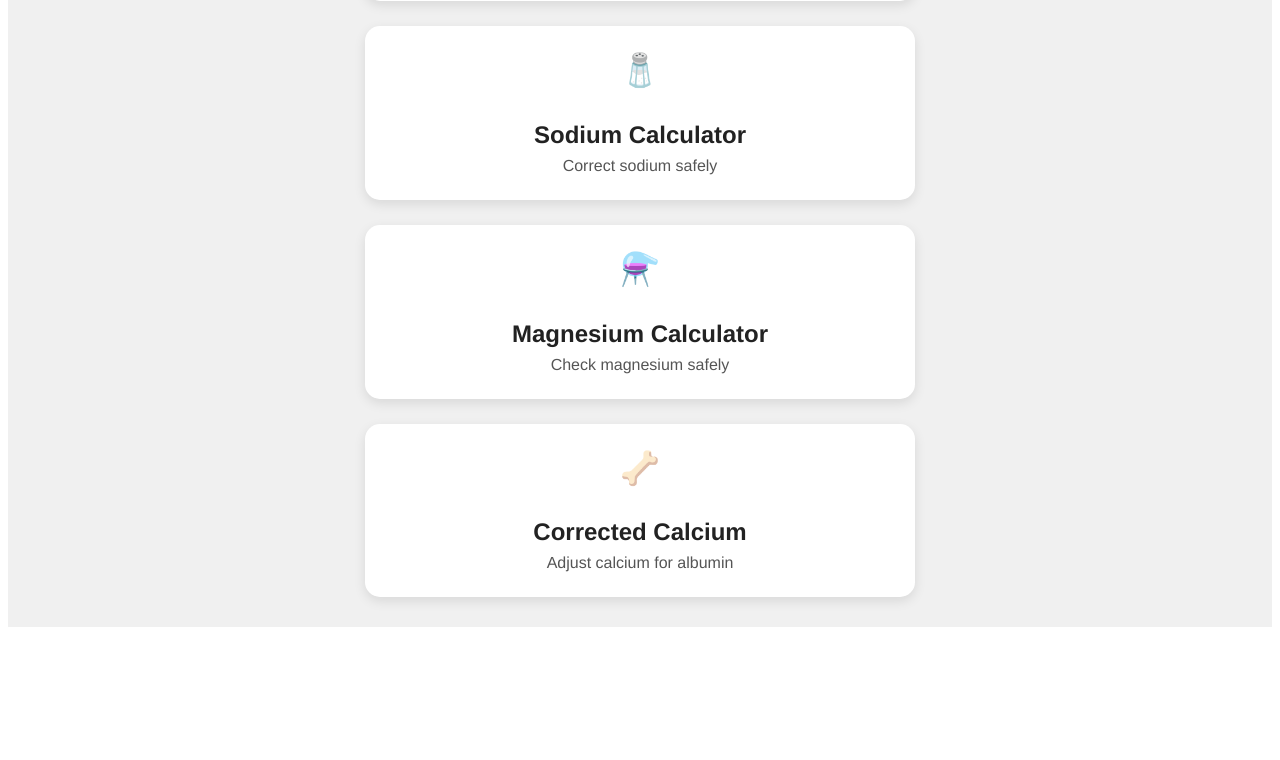
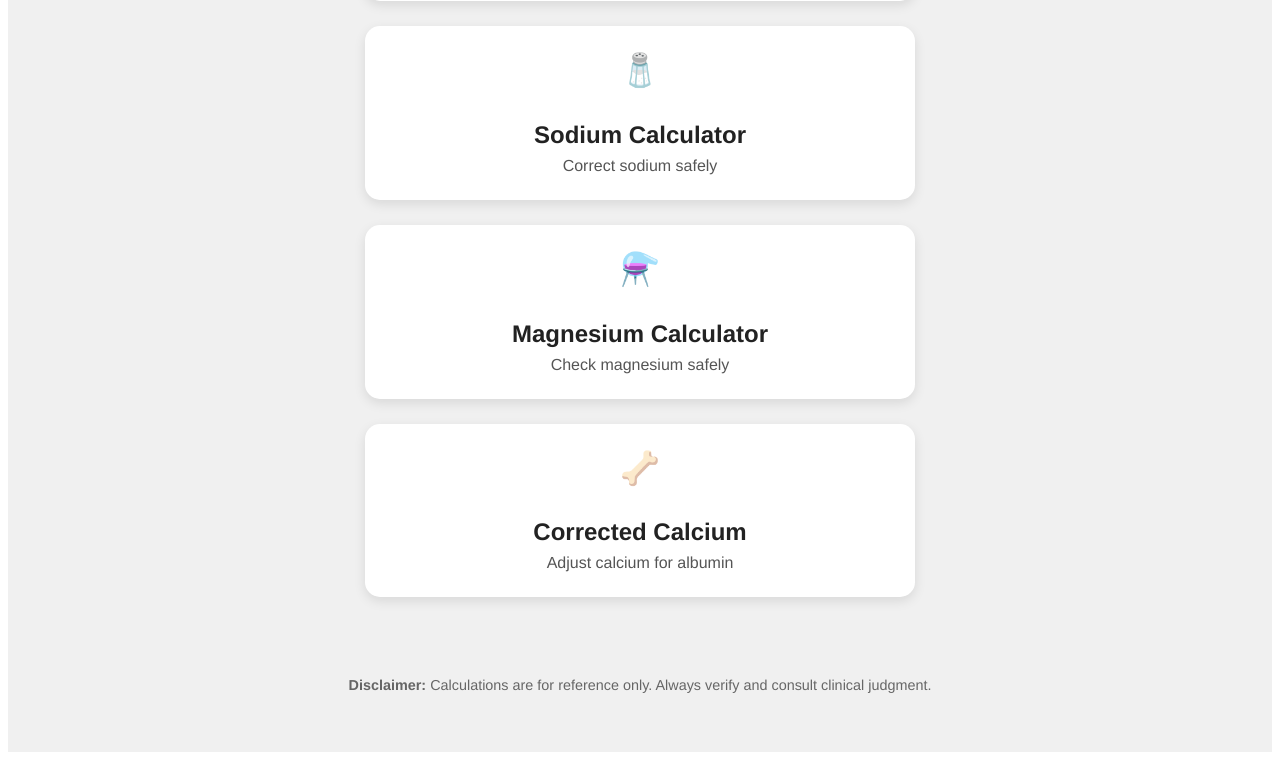
Before and after one commit to Jiahui-hub/HCTM-calculators, a Next.js app: page / in a window 1280 px wide. Shown: the part 323-1083 px from the top of the page. Before the commit the page ends 958 px from the top, so only its background shows below. Built offline with nearby package versions, Linux system fonts and the light colour scheme.

Commit message:
update app/page.tsx

```diff
--- a/app/page.tsx
+++ b/app/page.tsx
@@ -9,7 +9,7 @@ export default function Home() {
       title: "Potassium Calculator",
       description: "Estimate potassium deficit safely",
       route: "/calculators/potassium",
-      icon: "🧪", // Example emoji icon
+      icon: "🧪",
     },
     {
       title: "Sodium Calculator",
@@ -56,7 +56,7 @@ export default function Home() {
         HCTM Calculators
       </h1>
 
-      {/* Container for tiles with animation */}
+      {/* Container for tiles */}
       <div
         style={{
           display: "flex",
@@ -114,6 +114,22 @@ export default function Home() {
         ))}
       </div>
 
+      {/* Disclaimer */}
+      <div
+        style={{
+          marginTop: "50px",
+          maxWidth: "600px",
+          padding: "15px",
+          fontSize: "0.9rem",
+          color: "#666",
+          textAlign: "center",
+        }}
+      >
+        <p>
+          <strong>Disclaimer:</strong> Calculations are for reference only. Always verify and consult clinical judgment.
+        </p>
+      </div>
+
       {/* Keyframes for fade-in animation */}
       <style jsx>{`
         @keyframes fadeInUp {
```
